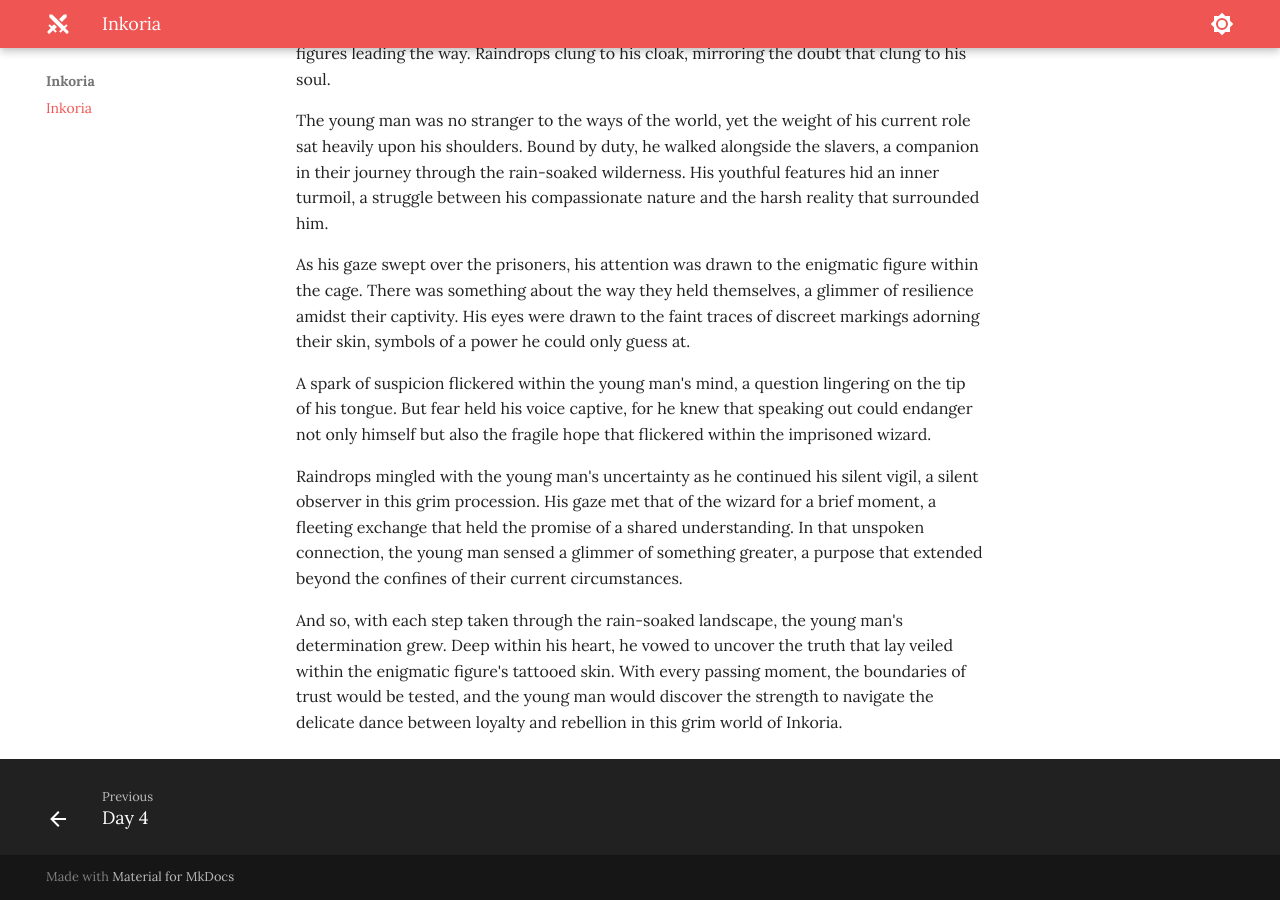
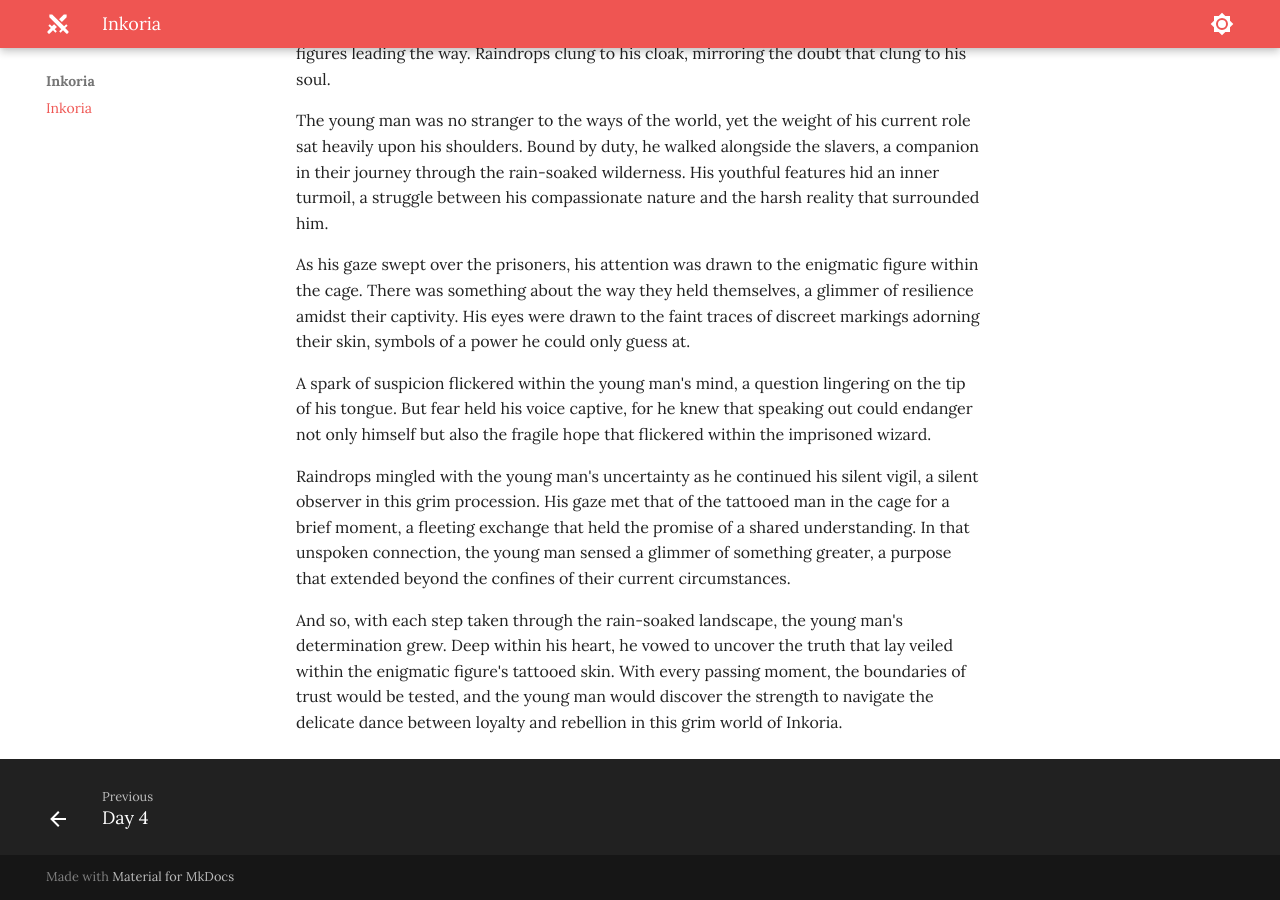
Before and after one commit to jonasmcferreira/adventures, an MkDocs documentation site: the page built from docs/inkoria/00.md, in a window 1280 px wide and 900 px high, scrolled down 999 px. Built offline with MkDocs 1.6.1 and Material for MkDocs 9.7.7, drawn with Linux system fonts in a browser that asks for light colours.

Commit message:
modified docs/inkoria/00.md

```diff
--- a/docs/inkoria/00.md
+++ b/docs/inkoria/00.md
@@ -20,6 +20,6 @@ As his gaze swept over the prisoners, his attention was drawn to the enigmatic f
 
 A spark of suspicion flickered within the young man's mind, a question lingering on the tip of his tongue. But fear held his voice captive, for he knew that speaking out could endanger not only himself but also the fragile hope that flickered within the imprisoned wizard.
 
-Raindrops mingled with the young man's uncertainty as he continued his silent vigil, a silent observer in this grim procession. His gaze met that of the wizard for a brief moment, a fleeting exchange that held the promise of a shared understanding. In that unspoken connection, the young man sensed a glimmer of something greater, a purpose that extended beyond the confines of their current circumstances.
+Raindrops mingled with the young man's uncertainty as he continued his silent vigil, a silent observer in this grim procession. His gaze met that of the tattooed man in the cage for a brief moment, a fleeting exchange that held the promise of a shared understanding. In that unspoken connection, the young man sensed a glimmer of something greater, a purpose that extended beyond the confines of their current circumstances.
 
 And so, with each step taken through the rain-soaked landscape, the young man's determination grew. Deep within his heart, he vowed to uncover the truth that lay veiled within the enigmatic figure's tattooed skin. With every passing moment, the boundaries of trust would be tested, and the young man would discover the strength to navigate the delicate dance between loyalty and rebellion in this grim world of Inkoria.
```
